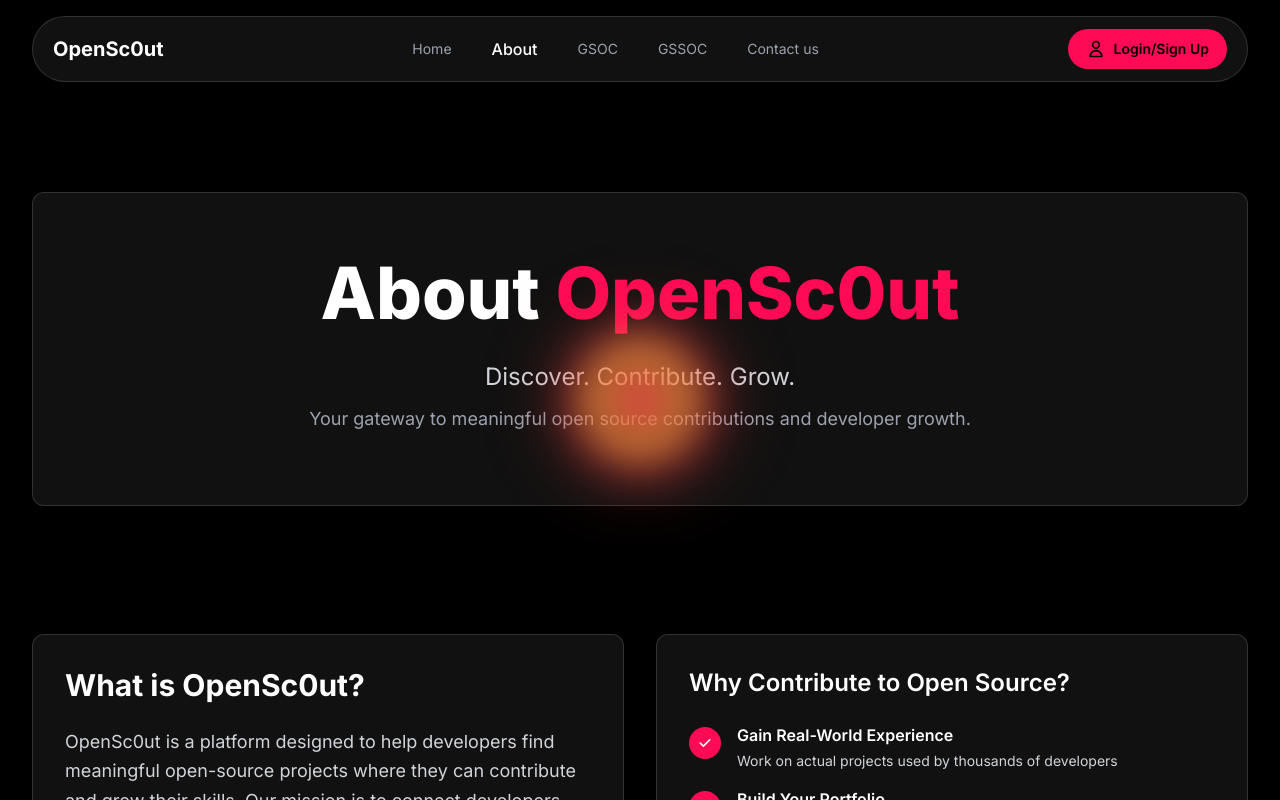
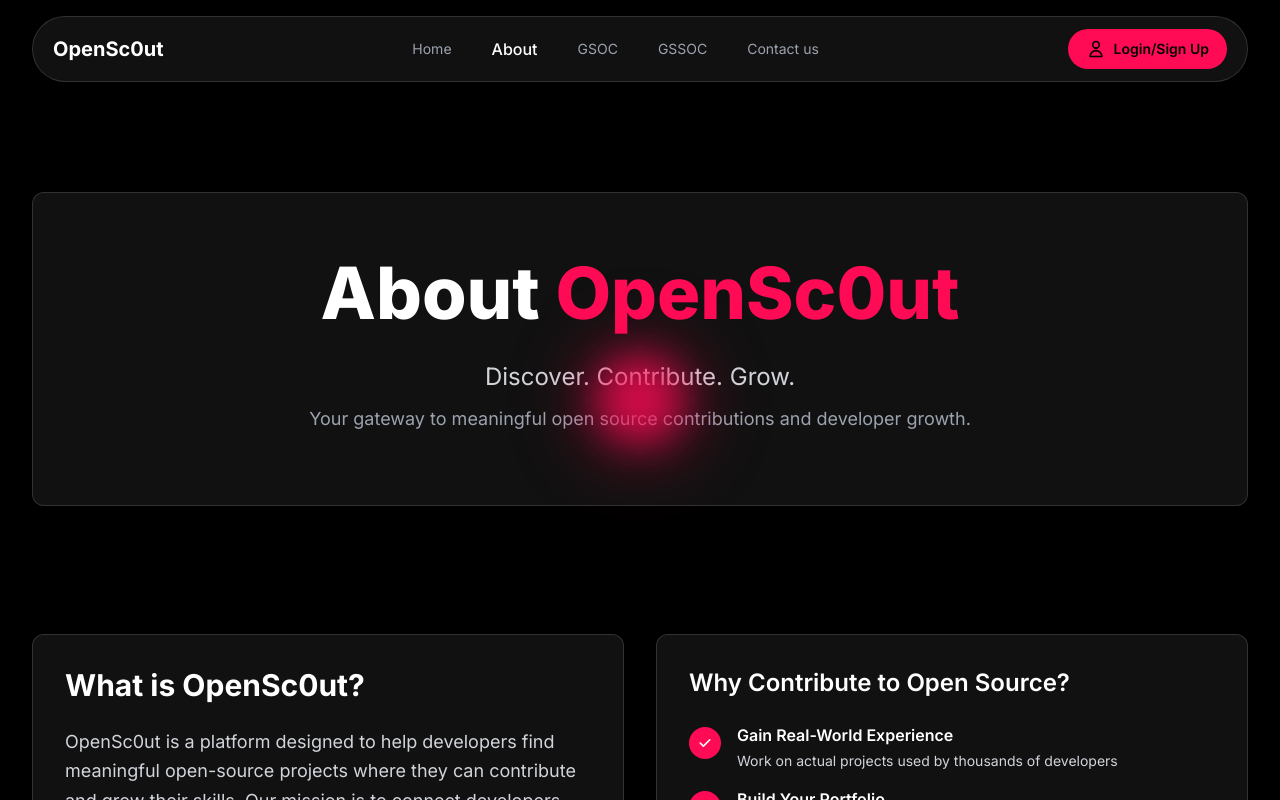
Before and after one commit to TanCodeX/OpenSc0ut, a Next.js app: page /about in a window 1280 px wide. Shown: the top 800 px of the page. Built offline with nearby package versions, Linux system fonts and the light colour scheme.

Commit message:
cursor animation improved

```diff
--- a/src/components/layout/GlobalCursor.tsx
+++ b/src/components/layout/GlobalCursor.tsx
@@ -96,13 +96,13 @@ const GlobalCursor = () => {
     return (
         <div
             ref={$follower}
-            className="pointer-events-none fixed left-0 top-0 w-32 h-32 rounded-full z-50"
+            className="pointer-events-none fixed left-0 top-0 w-20 h-20 rounded-full z-50"
             style={{
                 transform: 'translate(-50%, -50%)',
-                background: 'radial-gradient(circle, rgba(239, 68, 68, 0.9) 0%, rgba(251, 146, 60, 0.7) 50%, rgba(239, 68, 68, 0.5) 100%)',
+                background: 'radial-gradient(circle, rgba(255, 11, 85, 0.9) 0%, rgba(255, 11, 85, 0.7) 50%, rgba(255, 11, 85, 0.5) 100%)',
                 filter: 'blur(15px)',
-                boxShadow: '0 0 40px rgba(239, 68, 68, 0.8), 0 0 80px rgba(239, 68, 68, 0.6)',
-                border: '2px solid rgba(239, 68, 68, 0.3)',
+                boxShadow: '0 0 40px rgba(255, 11, 85, 0.8), 0 0 80px rgba(255, 11, 85, 0.6)',
+                border: '2px solid rgba(255, 11, 85, 0.3)',
             }}
         >
         </div>
--- a/src/styles/globals.css
+++ b/src/styles/globals.css
@@ -53,11 +53,11 @@ body {
 
   0%,
   100% {
-    box-shadow: 0 0 20px rgba(239, 68, 68, 0.5), 0 0 40px rgba(239, 68, 68, 0.3), 0 0 60px rgba(239, 68, 68, 0.1);
+    box-shadow: 0 0 20px rgba(255, 11, 85, 0.5), 0 0 40px rgba(255, 11, 85, 0.3), 0 0 60px rgba(255, 11, 85, 0.1);
   }
 
   50% {
-    box-shadow: 0 0 30px rgba(239, 68, 68, 0.8), 0 0 60px rgba(239, 68, 68, 0.5), 0 0 90px rgba(239, 68, 68, 0.2);
+    box-shadow: 0 0 30px rgba(255, 11, 85, 0.8), 0 0 60px rgba(255, 11, 85, 0.5), 0 0 90px rgba(255, 11, 85, 0.2);
   }
 
 }
```
